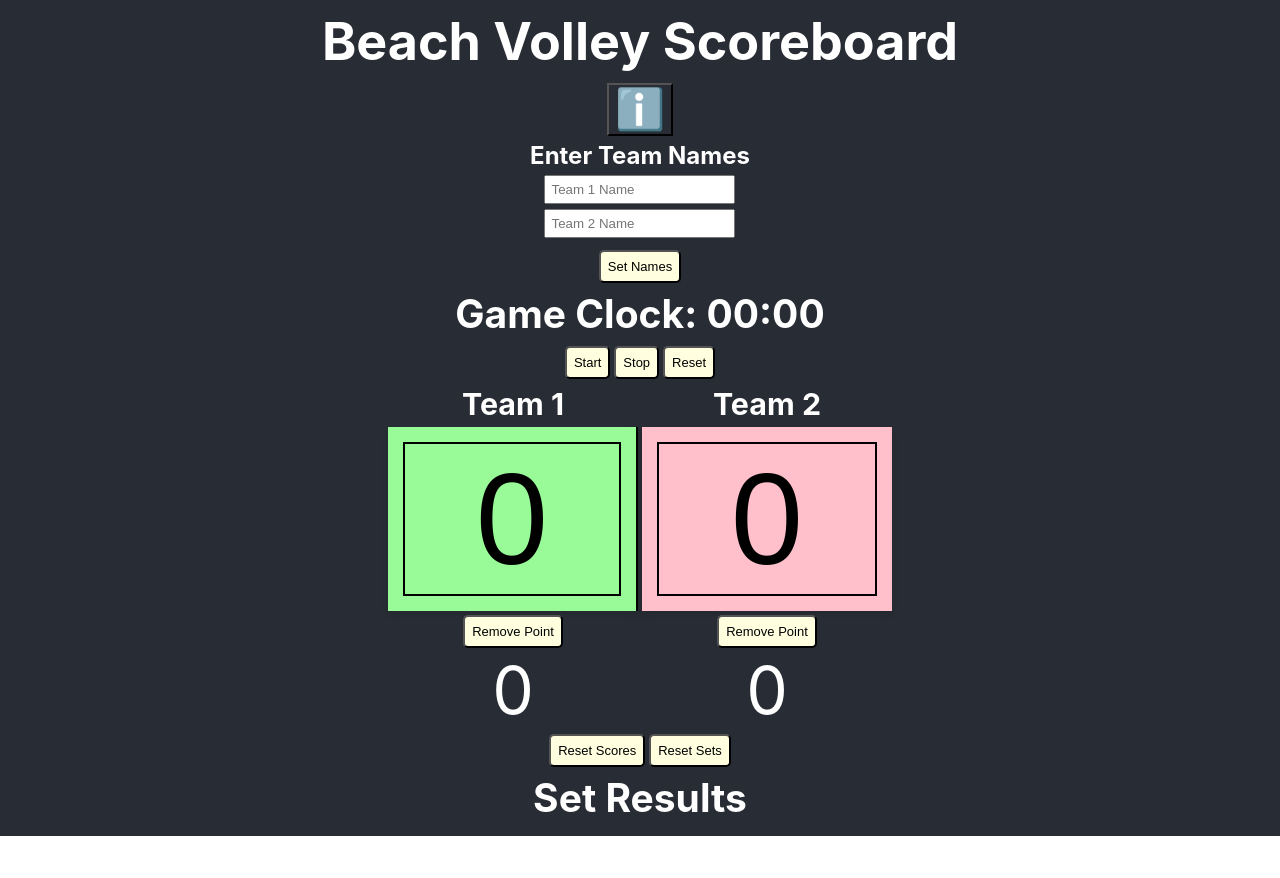
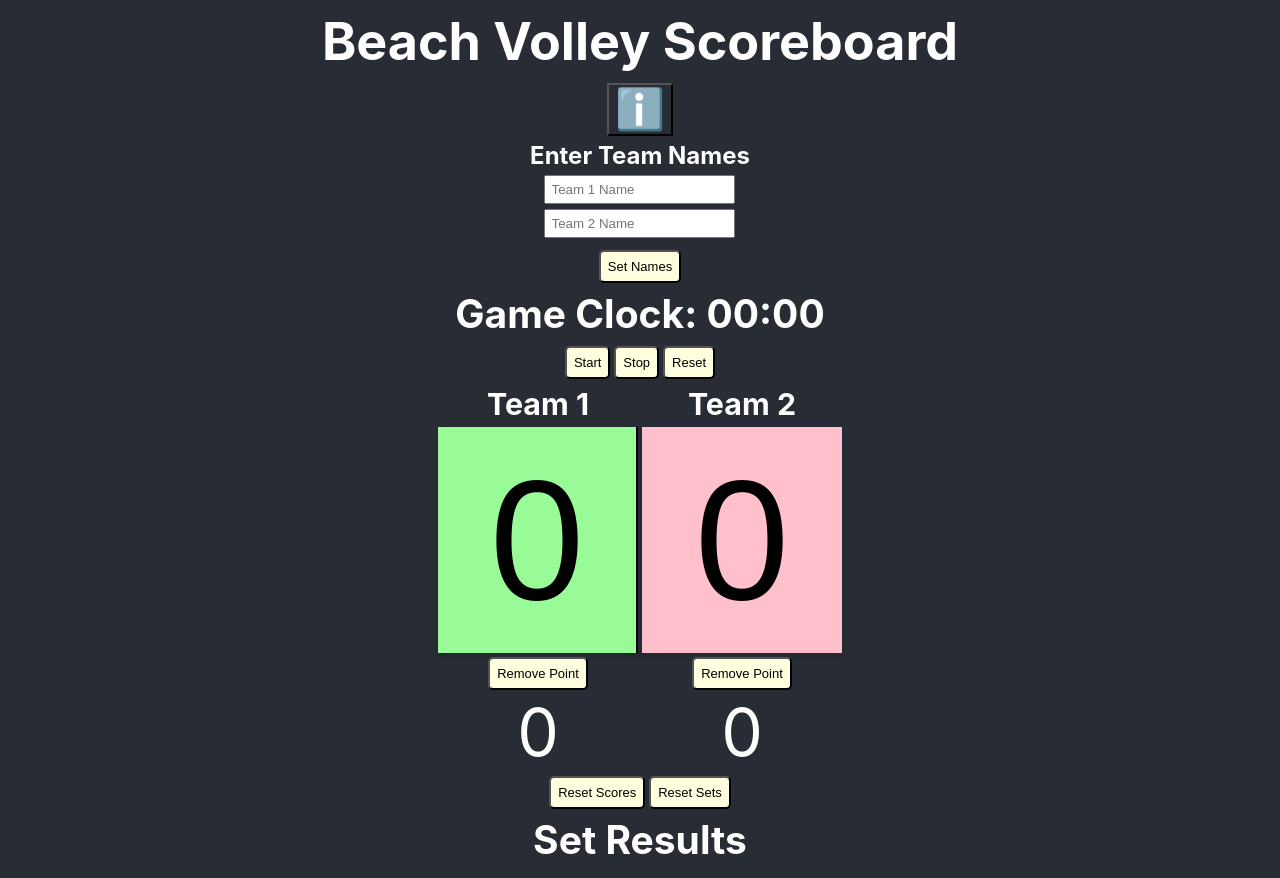
Before and after one commit to oonaleivo/Beach-Volley-Scoreboard, a React (Create React App) app: page / in a window 1280 px wide. Before the commit the page ends 836 px from the top, so only its background shows below. Built offline with nearby package versions, Linux system fonts and the light colour scheme.

Commit message:
edit box layout, edit timer to go to 1 hr

```diff
--- a/src/components/points.js
+++ b/src/components/points.js
@@ -154,7 +154,7 @@
 const button1Style = {
     backgroundColor: pastelColors.green,
     color: 'white',
-    width: '250px',
+    width: '200px',
     padding: '15px',
     border: 'none',
     borderRight: '2px solid #000',
@@ -165,7 +165,7 @@
 const button2Style = {
     backgroundColor: pastelColors.pink,
     color: 'white',
-    width: '250px',
+    width: '200px',
     padding: '15px',
     border: 'none',
     boxShadow: '0px 4px 6px rgba(0, 0, 0, 0.1)',
@@ -183,8 +183,7 @@
 
 const numberStyle = {
     color: 'black',
-    fontSize: '130px',
-    border: '2px solid #000',
+    fontSize: '170px',
 };
 
 export default ScoreBoard;
--- a/src/components/timer.js
+++ b/src/components/timer.js
@@ -1,7 +1,7 @@
 import React, { useState, useEffect } from 'react';
 
 const Timer = () => {
-    const [time, setTime] = useState({ minutes: 0, seconds: 0 });
+    const [time, setTime] = useState({ hours: 0, minutes: 0, seconds: 0 });
     const [isRunning, setIsRunning] = useState(false);
 
     useEffect(() => {
@@ -11,8 +11,9 @@
             interval = setInterval(() => {
                 setTime(prevTime => {
                     const seconds = prevTime.seconds + 1;
-                    const minutes = Math.floor(seconds / 60);
-                    return { minutes, seconds: seconds % 60 };
+                    const minutes = prevTime.minutes + Math.floor(seconds / 60);
+                    const hours = prevTime.hours + Math.floor(minutes / 60);
+                    return { hours, minutes: minutes % 60, seconds: seconds % 60 };
                 });
             }, 1000);
         }
@@ -29,7 +30,7 @@
     };
 
     const handleReset = () => {
-        setTime({ minutes: 0, seconds: 0 });
+        setTime({ hours: 0, minutes: 0, seconds: 0 });
     };
 
     const formatTime = (value) => {
@@ -45,6 +46,7 @@
         </div>
     );
 };
+
 const buttonSmallStyle = {
     backgroundColor: '#FFFFE0',
     fontSize: '13px',
```
